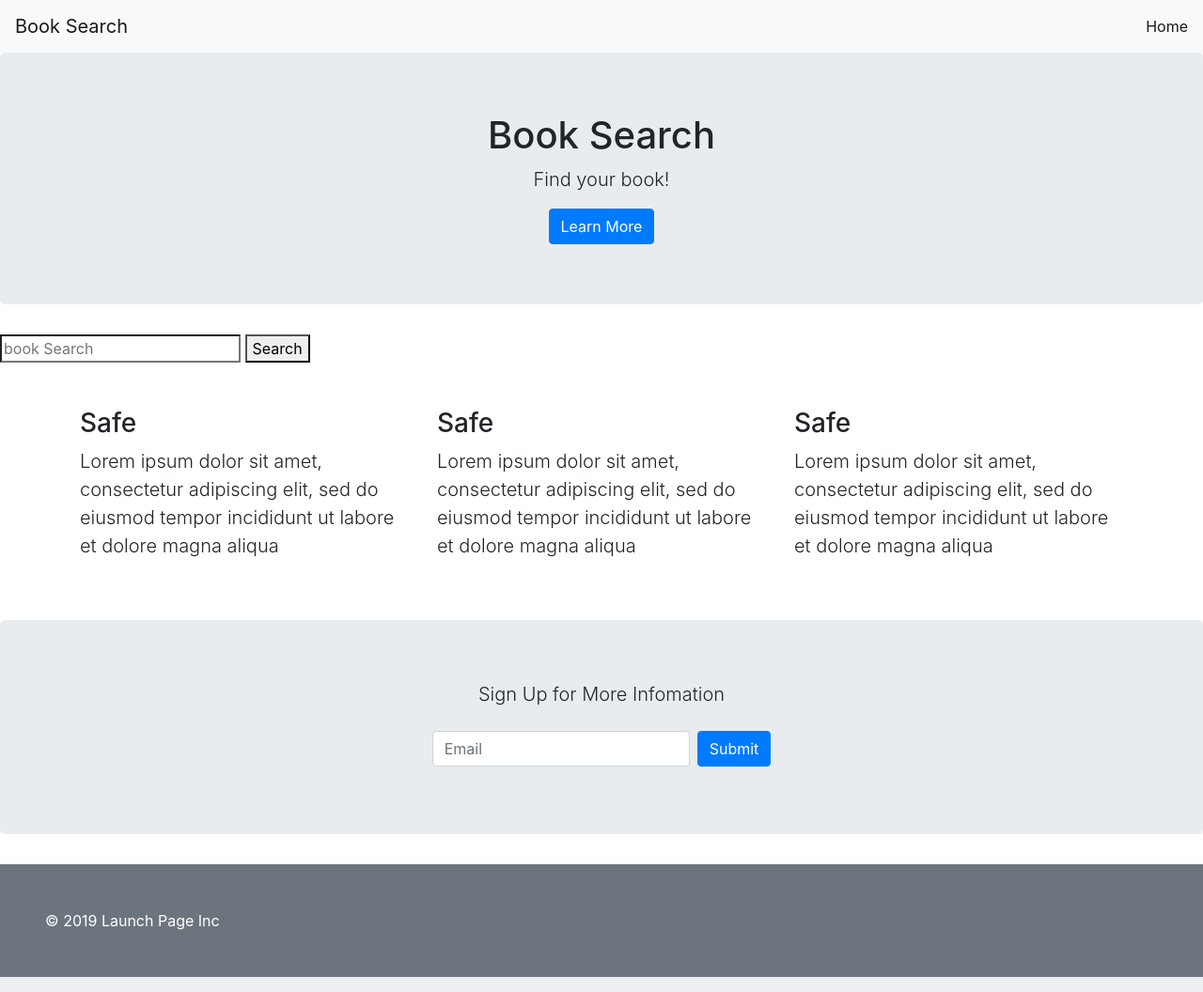
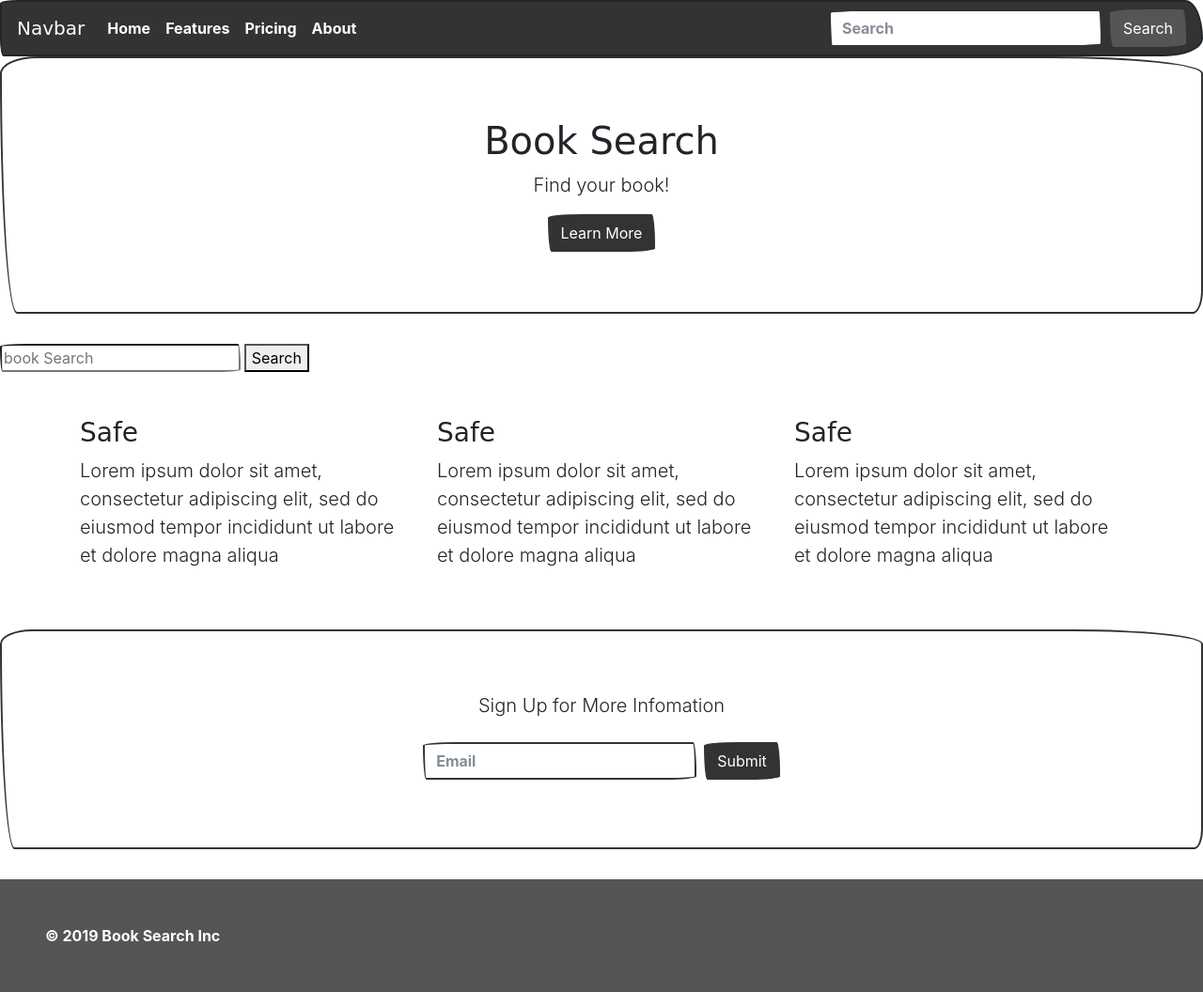
Before and after one commit to liyaSileshi/book-search, a Flask app: page / in a window 1280 px wide. Shown: the whole page at 94% size. Run offline with Flask 2, Linux system fonts and the light colour scheme; data that the repository does not hold is empty; some libraries are stand-ins or nearby versions; some web fonts are replaced.

Commit message:
bootstrap updated

```diff
--- a/templates/index.html
+++ b/templates/index.html
@@ -6,19 +6,48 @@
   <meta http-equiv="X-UA-Compatible" content="ie=edge">
   <title>BookApi</title>
   <link rel="stylesheet" href="https://stackpath.bootstrapcdn.com/bootstrap/4.3.1/css/bootstrap.min.css">
+
+  <!-- BOOTSTRAP THEME -->
+  <link rel="stylesheet" href="https://bootswatch.com/4/sketchy/bootstrap.min.css">
 </head>
 <body>
 
   <!-- NAVBAR -->
-  <nav class="navbar navbar-light bg-light">
+  <!-- <nav class="navbar navbar-light bg-light">
     <a class="navbar-brand" href="#">Book Search</a>
     <div class="navbar-nav">
         <a class="nav-item nav-link active" href="#">Home <span class="sr-only">(current)</span></a>
-        <!-- <a class="nav-item nav-link" href="#">Features</a> -->
-        <!-- <a class="nav-item nav-link" href="#">Pricing</a> -->
+        <a class="nav-item nav-link" href="#">Features</a> -->
+        <!-- <a class="nav-item nav-link" href="#">Pricing</a>
     </div>
-  </nav>
+  </nav> -->
+  <nav class="navbar navbar-expand-lg navbar-dark bg-primary">
+      <a class="navbar-brand" href="#">Navbar</a>
+      <button class="navbar-toggler" type="button" data-toggle="collapse" data-target="#navbarColor01" aria-controls="navbarColor01" aria-expanded="false" aria-label="Toggle navigation">
+        <span class="navbar-toggler-icon"></span>
+      </button>
 
+      <div class="collapse navbar-collapse" id="navbarColor01">
+        <ul class="navbar-nav mr-auto">
+          <li class="nav-item active">
+            <a class="nav-link" href="#">Home <span class="sr-only">(current)</span></a>
+          </li>
+          <li class="nav-item">
+            <a class="nav-link" href="#">Features</a>
+          </li>
+          <li class="nav-item">
+            <a class="nav-link" href="#">Pricing</a>
+          </li>
+          <li class="nav-item">
+            <a class="nav-link" href="#">About</a>
+          </li>
+        </ul>
+        <form class="form-inline my-2 my-lg-0">
+          <input class="form-control mr-sm-2" type="text" placeholder="Search">
+          <button class="btn btn-secondary my-2 my-sm-0" type="submit">Search</button>
+        </form>
+      </div>
+    </nav>
   <!-- HERO -->
   <div class="jumbotron text-center">
     <h1>Book Search</h1>
@@ -65,20 +94,24 @@
 </div>
 
   <!-- CALL TO ACTION -->
+  <div class = 'mb-0'>
   <div class="jumbotron text-center">
       <p class="lead mb-4">Sign Up for More Infomation</p>
       <div class="d-flex justify-content-center">
+
         <!-- Form Goes Here -->
+
         <form action="#" class='form-inline'>
             <input type="text" class="form-control mb-2 mr-sm-2" placeholder="Email"/>
             <button type="submit" class="btn btn-primary mb-2">Submit</button>
         </form>
+        <!-- <p class="mb-0"></p> -->
       </div>
     </div>
-
+  </div>
    <!-- FOOTER -->
    <div class="bg-secondary p-5 text-white">
-      &copy; 2019 Launch Page Inc
+      &copy; 2019 Book Search Inc
     </div>
 
 </body>
```
